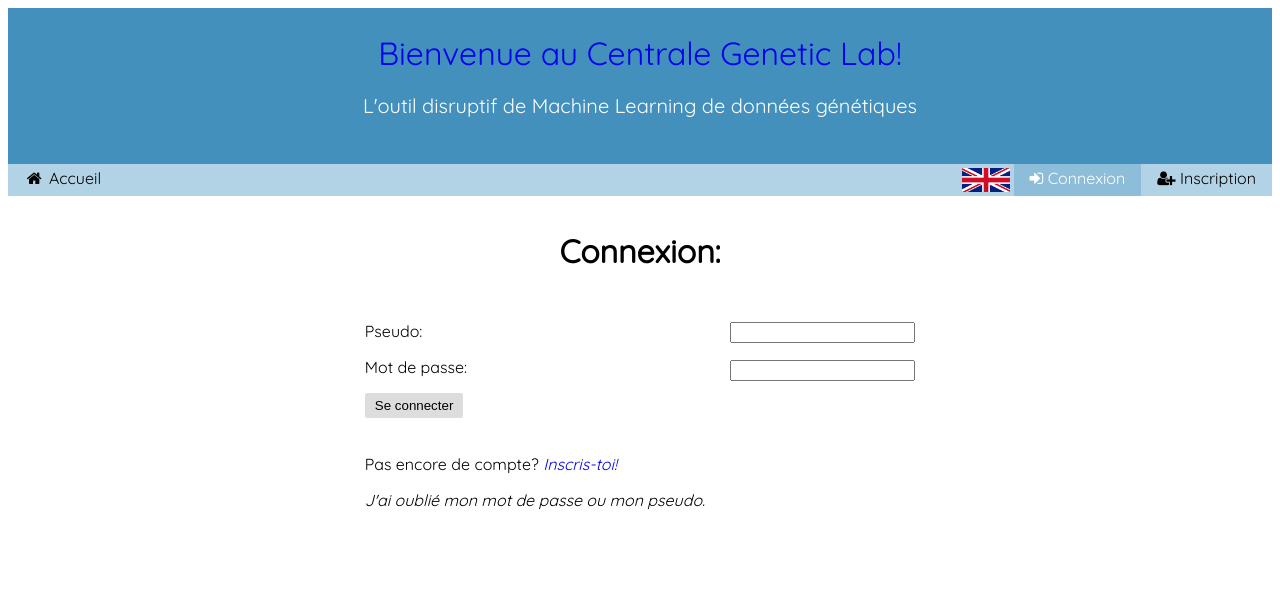
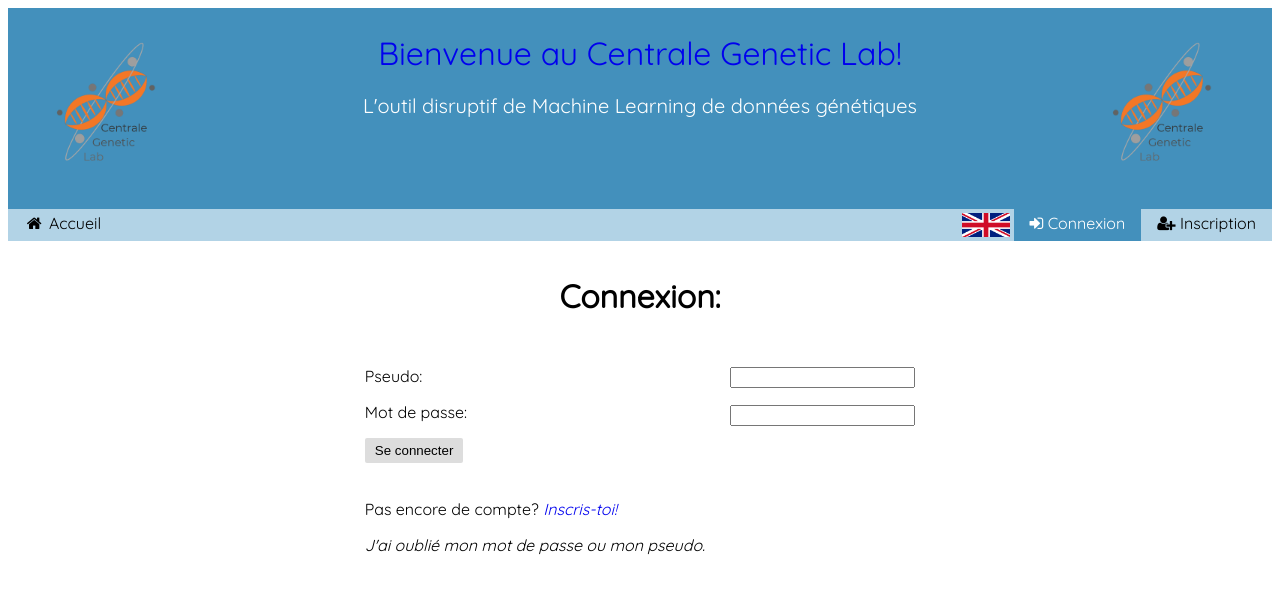
Before and after one commit to ahmerique/DREAM, an Angular app in the folder Frontend/: page /login in a window 1280 px wide. Shown: the top 594 px of the page. Built offline with nearby package versions, Linux system fonts and the light colour scheme; no server answers.

Commit message:
"standardisation police"

```diff
--- a/Frontend/src/app/core/core.component.css
+++ b/Frontend/src/app/core/core.component.css
@@ -3,15 +3,29 @@ body{
     font-family: 'Montserrat';
 }
 .left{
+    background-color: rgba(178,211,230,0.4);
+    padding-top:15px;
+    border-radius: 35px;
+<<<<<<< HEAD
+=======
+
+>>>>>>> a69a4da1a15103ff5ccc43fc34168646a3142f38
     height:1300px;
     width:25%;
     float:left;
     background-color: #b2d3e6;
-    font-family: 'Montserrat Light';
+    font-family: 'Montserrat';
+    font-weight: Lighter;
     font-size: 25px;
     text-align: justify;
     padding-left:1%;
     padding-right: 2%;
+
+}
+.img{
+    width:25%;
+    height:25%;
+
 }
 .right{
     height:200px;
--- a/Frontend/src/app/guest/guest.component.css
+++ b/Frontend/src/app/guest/guest.component.css
@@ -12,8 +12,11 @@ body {
   height:1300px;
   width:25%;
   float:left;
-  background-color: #b2d3e6;
-  font-family: 'Montserrat Light';
+  background-color: rgba(178,211,230,0.4);
+  padding-top:15px;
+  border-radius: 35px;
+  font-family: 'Montserrat';
+  font-weight: Lighter;
   font-size: 25px;
   text-align: justify;
   padding-left:1%;
@@ -40,6 +43,7 @@ h2{
   font-size: 35px;
   color: #333;
   display: inline;
+  opacity: 1;
 }
 
 h3 {
@@ -72,17 +76,3 @@ img {
   height: 200px;
   width: 400px;
 }
-
-.steps {
-  float: left;
-  padding-left: 30%;
-  padding-bottom: 20px;
-  height: 20%;
-  width: 20%;
-}
-
-.steps_txt {
-  float: right;
-  padding-right: 30%;
-  float: right;
-}
--- a/Frontend/src/app/headers/headers.component.css
+++ b/Frontend/src/app/headers/headers.component.css
@@ -35,7 +35,7 @@
 
 #navbar a.selected,
 #navbar div.selected {
-  background-color: #8dbdd8;
+  background-color: #4390bc;
   color: rgb(255, 255, 255)
 }
 
@@ -50,7 +50,13 @@ img {
   height: 150px;
   float: left;
   margin-right: 0.25em;
-  margin-top: 0.25em;
+  margin-top:0;
+}
+.logo2{
+  height: 150px;
+  float: right;
+  margin-right: 0.25em;
+  margin-top:0;
 }
 #navbar a.right,
 #navbar div.right {
@@ -70,7 +76,8 @@ img {
   font-size: 2em;
   color: rgb(255, 255, 255);
   background-color: #4390bc;
-  padding: 2%
+  padding: 2%;
+  height:150px;
 }
 
 .no-style {
--- a/Frontend/src/app/headers/headers.component.html
+++ b/Frontend/src/app/headers/headers.component.html
@@ -2,6 +2,8 @@
 <div *ngIf="connected">
   <div class="Website-title">
       <img class='logo' src="assets/img/LogoCGL.PNG">
+      <img class='logo2' src="assets/img/LogoCGL.PNG">
+
       <a class="no-style" routerLink="/">Bienvenue au Centrale Genetic Lab!</a>
     <p class="CGL-Description">L'outil disruptif de Machine Learning de données génétiques</p>
   </div>
@@ -22,6 +24,9 @@
 <div *ngIf="!connected">
   <div class="Website-title">
     <script> console.log('coucou')</script>
+    <img class='logo' src="assets/img/LogoCGL.PNG">
+    <img class='logo2' src="assets/img/LogoCGL.PNG">
+
     <a class="no-style" routerLink="/guest">Bienvenue au Centrale Genetic Lab!</a>
     <p class="CGL-description">L'outil disruptif de Machine Learning de données génétiques</p>
   </div>
--- a/Frontend/src/app/interaction-graph/interaction-graph.component.css
+++ b/Frontend/src/app/interaction-graph/interaction-graph.component.css
@@ -3,13 +3,14 @@
     float:left;
 }
 .right{
-    font-family: 'Montserrat Light';
+    font-family: 'Montserrat';
+    font-weight: Lighter;
     width:20%;
     float:right;
-    background-color: #ddd;
     height:800px;
-    background-color: #b2d3e6;
-    font-size:20px;
+    background-color: rgba(178,211,230,0.4);
+    padding-top:15px;
+    border-radius: 35px;    font-size:20px;
     text-align: justify;
     padding-left:1%;
     padding-right: 1%;
--- a/Frontend/src/app/learning/learning.component.css
+++ b/Frontend/src/app/learning/learning.component.css
@@ -5,12 +5,14 @@
 
 }
 .right{
-    font-family: 'Montserrat Light';
+    font-family: 'Montserrat';
+    font-weight: Lighter;
     width:35%;
     float:right;
-    background-color: #ddd;
     height:500px;
-    background-color: #b2d3e6;
+    background-color: rgba(178,211,230,0.4);
+    padding-top:15px;
+    border-radius: 35px;
     font-size:20px;
     text-align: justify;
     padding-left:1%;
--- a/Frontend/src/app/model/model.component.css
+++ b/Frontend/src/app/model/model.component.css
@@ -2,8 +2,11 @@
     height:500px;
     width:25%;
     float:left;
-    background-color: #b2d3e6;
-    font-family: 'Montserrat Light';
+    background-color: rgba(178,211,230,0.4);
+    padding-top:15px;
+    border-radius: 35px;
+    font-family: 'Montserrat';
+    font-weight: Lighter;
     font-size: 20px;
     text-align: justify;
     padding-left:1%;
--- a/Frontend/src/app/prediction/prediction.component.css
+++ b/Frontend/src/app/prediction/prediction.component.css
@@ -2,8 +2,12 @@
   height:400px;
   width:25%;
   float:left;
-  background-color: #b2d3e6;
-  font-family: 'Montserrat Light';
+  background-color: rgba(178,211,230,0.4);
+  padding-top:15px;
+  border-radius: 35px;
+
+  font-family: 'Montserrat';
+  font-weight: Lighter;
   font-size: 20px;
   text-align: justify;
   padding-left:1%;
@@ -41,16 +45,18 @@ button:hover{
         background-color: #68a7ca;
     }
   td, th {
-    border: 1px solid #dddddd;
+    border: 1px solid #d8e9f3;
     text-align: left;
     padding: 8px;
   }
 
   tr:nth-child(even) {
-    background-color: #dddddd;
+    background-color: #bbb;
   }
   th{
-    background: #eee;
+    background: #8dbdd8;
+    color:#fff;
+
   }
   h2{
     font-family: 'Montserrat';
```
Also changed, not shown: Frontend/src/assets/img/LogoCGL.PNG.
